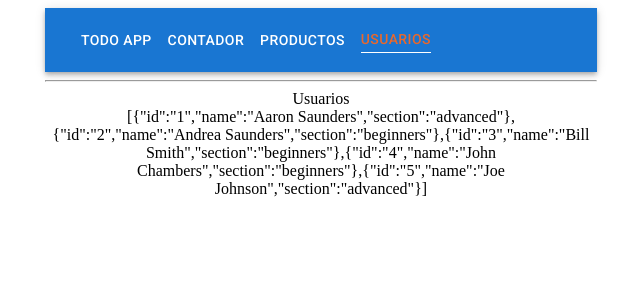
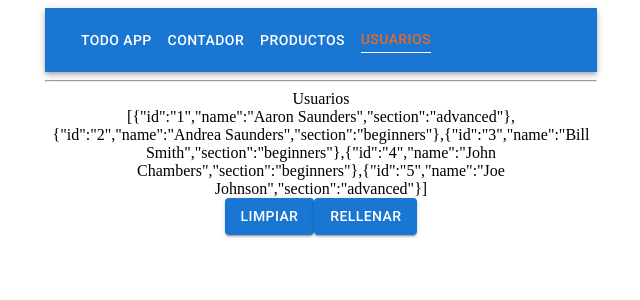
Before and after one commit to CamiloPenagos99/custom-hooks-react-app, a React (Create React App) app: page /usuarios in a window 1280 px wide. Shown: the top 300 px of the page, without its empty margins (319-959 px from the left). Built offline with nearby package versions, Linux system fonts and the light colour scheme.

Commit message:
feat: get y set, zustand

```diff
--- a/src/components/users.jsx
+++ b/src/components/users.jsx
@@ -1,11 +1,15 @@
 import { useStore } from "../zustand/store";
+import { Button } from "@mui/material";
 
 export const Users = () => {
-  const users = useStore((state) => state.users);
+  console.log('Render del componente usuarios')
+  const store = useStore()
   return (
     <>
       <div>Usuarios</div>
-      <div>{JSON.stringify(users)}</div>
+      <div>{JSON.stringify(store.users)}</div>
+      <Button variant="contained" onClick={store.removeUsers}>Limpiar</Button>
+      <Button variant="contained" onClick={store.fillUsers}>Rellenar</Button>
     </>
   );
 };
--- a/src/zustand/store.js
+++ b/src/zustand/store.js
@@ -8,5 +8,15 @@ export const useStore = create((set) => ({
     { id: "4", name: "John Chambers", section: "beginners" },
     { id: "5", name: "Joe Johnson", section: "advanced" },
   ],
-  removeUsers: () => set({ bears: 0 }),
+  removeUsers: () => set({ users: [] }),
+  fillUsers: () =>
+    set({
+      users: [
+        { id: "1", name: "Aaron Saunders", section: "advanced" },
+        { id: "2", name: "Andrea Saunders", section: "beginners" },
+        { id: "3", name: "Bill Smith", section: "beginners" },
+        { id: "4", name: "John Chambers", section: "beginners" },
+        { id: "5", name: "Joe Johnson", section: "advanced" },
+      ],
+    }),
 }));
```
